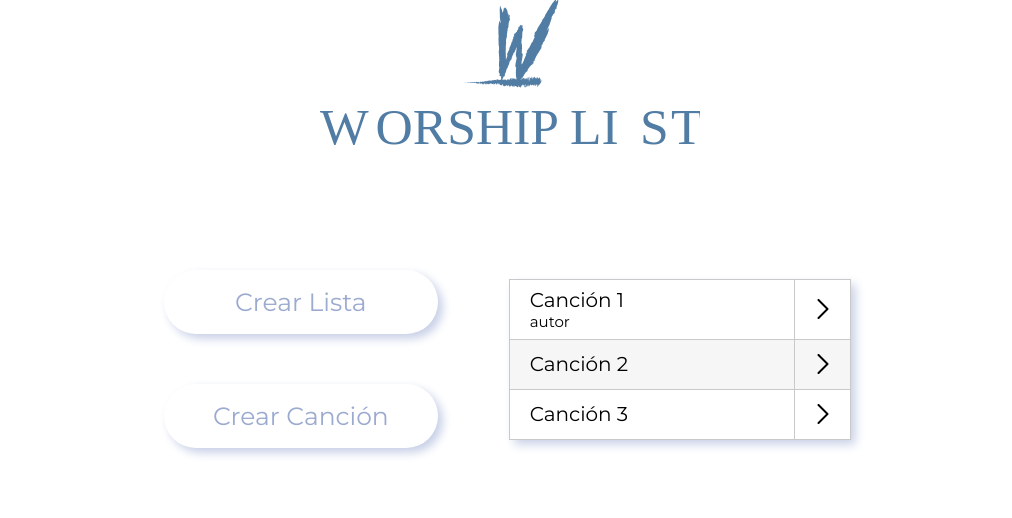
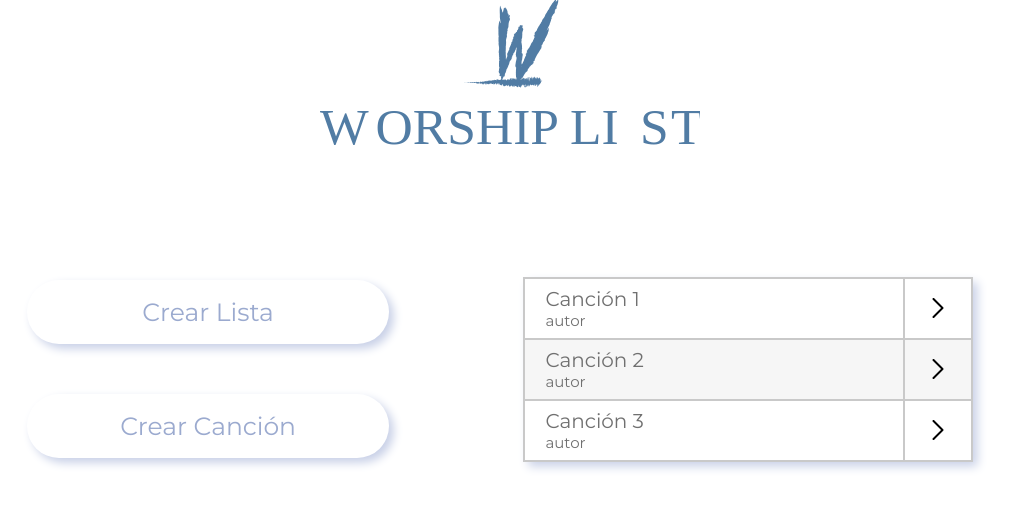
Before and after one commit to JosueCastro06/Proy_WorshipList, a PHP site: page / in a window 1280 px wide. Shown: the part 64-582 px from the top of the page, without its empty margins (130-1142 px from the left). Run offline with PHP 8.4, Linux system fonts and the light colour scheme.

Commit message:
Union Repo Anterior

```diff
--- a/css/index.css
+++ b/css/index.css
@@ -29,7 +29,7 @@
 
 .body{
 
-background: var(--greyLight-1);
+    background: var(--greyLight-1);
 
 }
 
@@ -77,9 +77,16 @@ background: var(--greyLight-1);
 
 .botones_tabla-container {
 
+    margin: 5% 5%;
+    display: flex;
+
 }
 
 .botones-container {
+
+    margin-left: 5%;
+    display: block;
+    align-self: center;
 
 }
 
@@ -89,7 +96,7 @@ background: var(--greyLight-1);
 
     margin: 50px;
     font-family: 'Montserrat';
-    width: 15rem;
+    width: 20rem;
     height: 4rem;
     border-radius: 3rem;
     box-shadow: var(--shadow);
@@ -137,7 +144,7 @@ background: var(--greyLight-1);
 
 
     align-self: center;
-
+    display: block;
     width: 100%;
     margin: 5%;
     text-align: -webkit-center;
@@ -150,6 +157,7 @@ background: var(--greyLight-1);
     font-family: arial, sans-serif;
     border-collapse: collapse;
     box-shadow: var(--shadow);
+    color: #707070;
 
 }
 
@@ -162,7 +170,7 @@ background: var(--greyLight-1);
 td, th {
 
     font-family: 'Montserrat';
-    border: 1px solid #C9C9C9;
+    border: 2px solid #C9C9C9;
     text-align: center;
     padding: 8px;
   }
@@ -192,3 +200,48 @@ tr:nth-child(even) {
     100%{opacity: 100%;}
 
 }
+
+
+/*___________RESPONSIVE____________*/
+
+@media screen and (max-width: 1000px) {
+
+    .botones_tabla-container{
+
+        display: block;
+        margin: 0%;
+
+    }
+
+    .botones-container{
+
+        margin: 10% 0 8% 0;
+        text-align: -webkit-center;
+
+
+    }
+
+    .table-container{
+
+        margin: 0%;
+
+
+    }
+
+    .btn{
+
+        margin: 50px 0;
+
+    }
+
+
+
+}
+
+@media screen and (max-width: 500px) {
+
+
+
+
+
+}
--- a/presentacion/inicio.php
+++ b/presentacion/inicio.php
@@ -1,13 +1,11 @@
 
 <div id="LogoWL-container">
-    <a href="/">
-        <img id= "LogoWL" src="img/LogoWL.svg" alt="LogoWL">
-    </a>
+    <img id= "LogoWL" src="img/LogoWL.svg" alt="LogoWL">
 </div>
 
-    <div class="botones_tabla-container" style="margin: 5% 20%; display: flex;">
+    <div class="botones_tabla-container">
 
-        <div class="botones-container" style="display: block; align-self: center;">
+        <div class="botones-container">
             <div>
                 <a class="btn btn__1" href="index.php?pid=<?php echo base64_encode("presentacion/lista/CrearLista.php")?>" style="text-decoration: none;">Crear Lista</a>
             </div>
@@ -16,20 +14,20 @@
             </div>
         </div>
 
-        <div class="table-container" style="display: block;">
+        <div class="table-container">
 
             <table class="table">
 
                 <tr>
-                    <td class="table-title">Canción 1 <br><p style="font-size: 15px; margin: 0;">autor</p></td>
+                    <td class="table-title">Canción 1<br><p style="font-size: 15px; margin: 0;">autor</p></td>
                     <td class="ir-cancion"><a href="#"><img src="img/next.svg" style="width: 20px;"></a></td>
                 </tr>
                 <tr>
-                    <td class="table-title">Canción 2</td>
+                    <td class="table-title">Canción 2<br><p style="font-size: 15px; margin: 0;">autor</p></td>
                     <td class="ir-cancion"><a href="#"><img src="img/next.svg" style="width: 20px;"></a></td>
                 </tr>
                 <tr>
-                    <td class="table-title">Canción 3</td>
+                    <td class="table-title">Canción 3<br><p style="font-size: 15px; margin: 0;">autor</p></td>
                     <td class="ir-cancion"><a href="#" ><img src="img/next.svg" style="width: 20px;"></img></a></td>
                 </tr>
 
```
